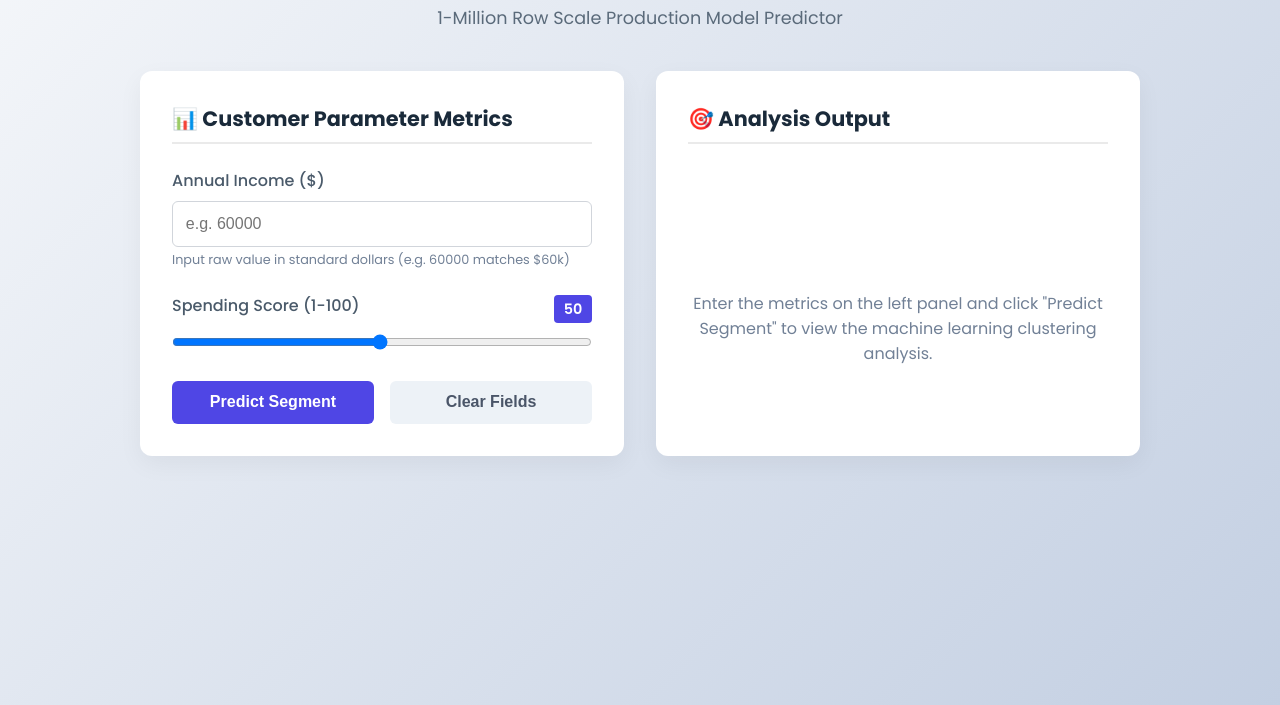
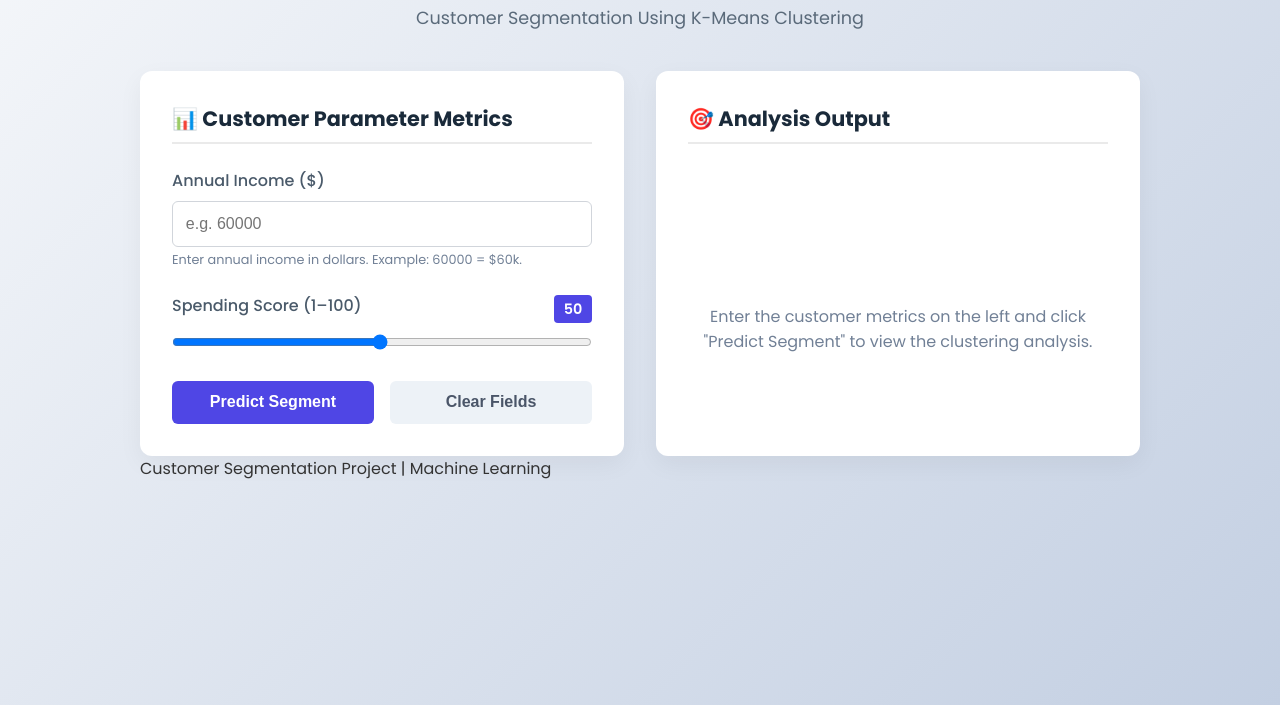
Before and after one commit to dumpalahemasai07/ML_PROJECT, a plain HTML site: page index.html in a window 1280 px wide. Shown: the part 95-800 px from the top of the page. Drawn offline with Linux system fonts and the light colour scheme.

Commit message:
Update index.html

```diff
--- a/index.html
+++ b/index.html
@@ -1,64 +1,136 @@
+
 <!DOCTYPE html>
 <html lang="en">
 <head>
     <meta charset="UTF-8">
     <meta name="viewport" content="width=device-width, initial-scale=1.0">
-    <title>Customer Segmentation Predictor</title>
+
+    <title>AI Customer Segmentation System</title>
+
     <link rel="stylesheet" href="style.css">
+
     <link href="https://fonts.googleapis.com/css2?family=Poppins:wght@300;400;500;600;700&display=swap" rel="stylesheet">
 </head>
+
 <body>
     <div class="container">
+
         <header>
             <h1>🛒 AI Customer Segmentation System</h1>
-            <p class="subtitle">1-Million Row Scale Production Model Predictor</p>
+            <p class="subtitle">
+                Customer Segmentation Using K-Means Clustering
+            </p>
         </header>
 
         <main class="main-content">
+
+            <!-- INPUT PANEL -->
             <section class="predictor-card">
                 <h2>📊 Customer Parameter Metrics</h2>
-                <form id="predictor-form">
+
+                <form id="predictor-form" novalidate>
+
                     <div class="input-group">
                         <label for="income">Annual Income ($)</label>
-                        <input type="number" id="income" name="income" placeholder="e.g. 60000" required min="0">
-                        <small class="helper-text">Input raw value in standard dollars (e.g. 60000 matches $60k)</small>
+
+                        <input
+                            type="number"
+                            id="income"
+                            name="income"
+                            placeholder="e.g. 60000"
+                            min="0"
+                            step="any"
+                            required
+                        >
+
+                        <small class="helper-text">
+                            Enter annual income in dollars. Example: 60000 = $60k.
+                        </small>
                     </div>
 
                     <div class="input-group">
                         <div class="slider-header">
-                            <label for="spending-score">Spending Score (1-100)</label>
+                            <label for="spending-score">
+                                Spending Score (1–100)
+                            </label>
+
                             <span id="score-value">50</span>
                         </div>
-                        <input type="range" id="spending-score" name="spending-score" min="1" max="100" value="50">
+
+                        <input
+                            type="range"
+                            id="spending-score"
+                            name="spending-score"
+                            min="1"
+                            max="100"
+                            value="50"
+                        >
                     </div>
 
                     <div class="button-group">
-                        <button type="submit" class="btn-primary">Predict Segment</button>
-                        <button type="button" id="clear-btn" class="btn-secondary">Clear Fields</button>
+                        <button type="submit" class="btn-primary">
+                            Predict Segment
+                        </button>
+
+                        <button
+                            type="button"
+                            id="clear-btn"
+                            class="btn-secondary"
+                        >
+                            Clear Fields
+                        </button>
                     </div>
+
                 </form>
             </section>
 
+            <!-- OUTPUT PANEL -->
             <section class="result-card" id="result-section">
+
                 <h2>🎯 Analysis Output</h2>
+
                 <div class="initial-state" id="initial-state">
-                    <p>Enter the metrics on the left panel and click "Predict Segment" to view the machine learning clustering analysis.</p>
+                    <p>
+                        Enter the customer metrics on the left and click
+                        "Predict Segment" to view the clustering analysis.
+                    </p>
                 </div>
+
                 <div class="result-state hidden" id="result-state">
-                    <div class="result-badge" id="result-segment">Customer Segment</div>
+
+                    <div class="result-badge" id="result-segment">
+                        Customer Segment
+                    </div>
+
                     <div class="result-details">
                         <h3>💡 Recommended Business Strategy</h3>
                         <p id="result-strategy"></p>
                     </div>
+
                     <div class="debug-info">
                         <h4>Mathematical Diagnostics</h4>
-                        <p>Computed Euclidean Distances to Centroids:</p>
+
+                        <p>
+                            Euclidean distances to the five centroids:
+                        </p>
+
                         <ul id="distances-list"></ul>
                     </div>
+
                 </div>
             </section>
+
         </main>
+
+        <footer>
+            <p>
+                Customer Segmentation Project | Machine Learning
+            </p>
+        </footer>
+
     </div>
+
+    <!-- Keep the filename exactly script.js -->
     <script src="script.js"></script>
 </body>
 </html>
```
